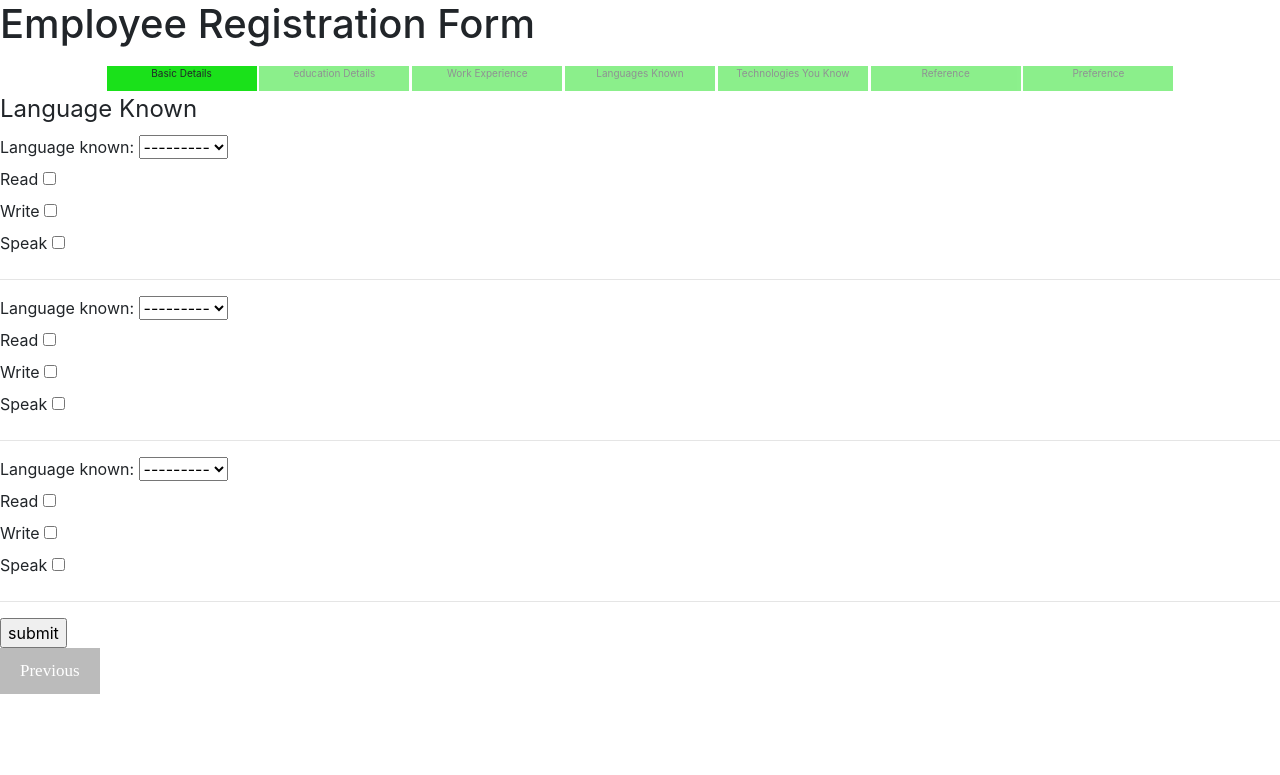
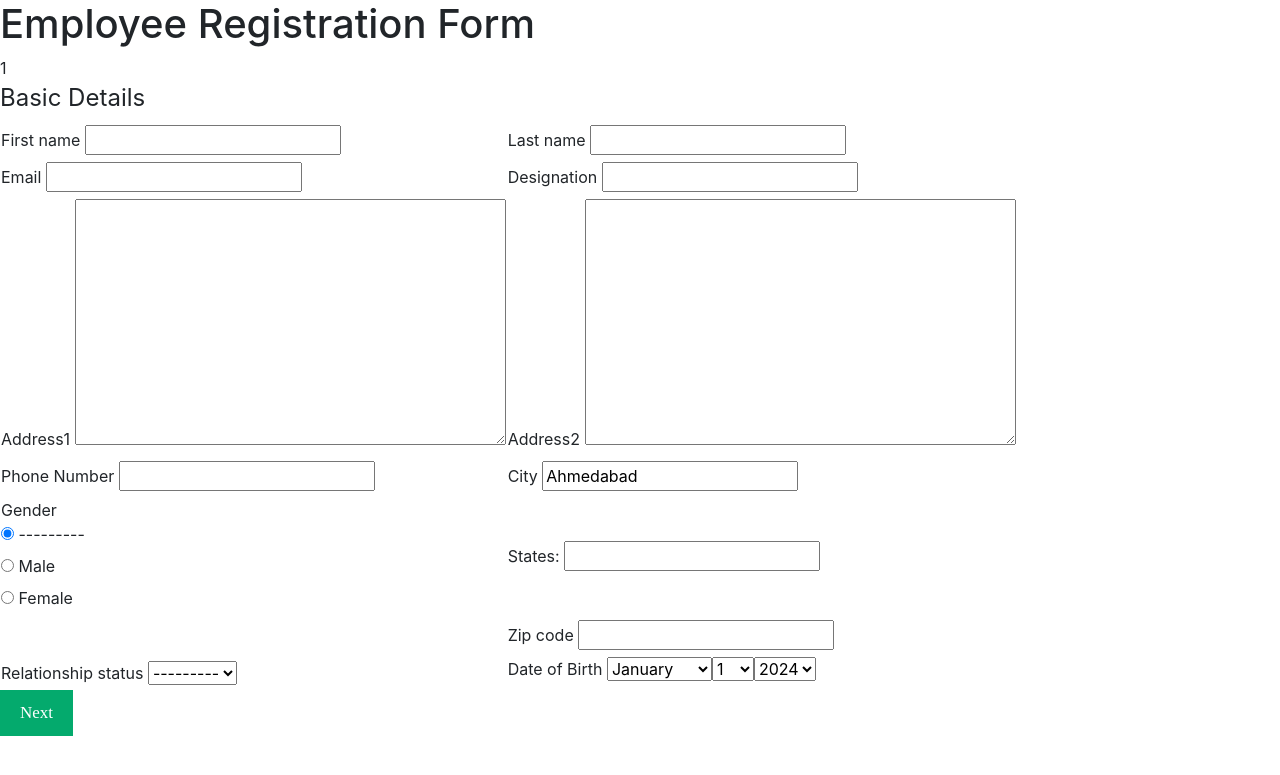
Before and after one commit to Ritesh-Coding/python3.0, a Django app: page /job-application-form/ in a window 1280 px wide. Shown: the top 775 px of the page. Run offline with Django 4.2, Linux system fonts and the light colour scheme; some libraries are stand-ins or nearby versions.

Commit message:
update job form

```diff
--- a/job_app_form/job_form/forms.py
+++ b/job_app_form/job_form/forms.py
@@ -96,6 +96,17 @@ class BasicDetailsForm(forms.ModelForm):
         'date_of_birth' : forms.SelectDateWidget(),
         'gender': forms.RadioSelect()
         }
+        def __init__(self, *args, **kwargs):
+        # Pop 'step' parameter from kwargs, defaulting to None if not present
+            step = kwargs.pop('step', None)
+
+            # Call the parent class's __init__ method
+            super().__init__(*args, **kwargs)
+
+            # Check if 'step' parameter is provided
+            if step is not None:
+                # Perform any initialization based on the step if needed
+                pass
 
 class EducationDetailsForm(forms.ModelForm):
     class Meta:
--- a/job_app_form/job_form/urls.py
+++ b/job_app_form/job_form/urls.py
@@ -6,4 +6,5 @@ urlpatterns= [
     path('login/',views.LoginForm,name='login'),
     path('logout/', views.user_logout, name='logout'),
     path('job-application-form/', views.EmployeeForm, name='employeeForm'),
+    path('job-application-form/<int:step>/', views.EmployeeForm, name='employeeForm'),
 ]
--- a/job_app_form/job_form/views.py
+++ b/job_app_form/job_form/views.py
@@ -7,48 +7,119 @@ from django.core.exceptions import ValidationError
 from django.contrib import messages,auth
 from django.contrib.sessions.models import Session
 from django.forms import modelformset_factory
-from .models import LanguageKnown
+from .models import LanguageKnown,TechnologiesKnown
 LanguageKnownFormSet = modelformset_factory(LanguageKnown, form=LanguagesForm, extra=3)
-def EmployeeForm(request):
-    # saveBasicDetails = BasicDetailsForm()
-    # saveEducationDetails = EducationDetailsForm()
-    # saveWorkExperience = WorkExperienceForm()
-    saveLanguagesKnown= LanguageKnownFormSet()
-    # saveTechnologiesForm = TechnologiesForm()
-    # saveReferenceForm = ReferenceForm()
-    # savePreferenceForm = PreferenceTableForm()
+TechnologyKnownFormSet = modelformset_factory(TechnologiesKnown,form =TechnologiesForm,extra = 4 )
+def EmployeeForm(request,step=1):
+    step = int(request.POST.get('step', 1))
+
     print("i am GET REQUEST")
     if request.method == "POST":
-        print("i am not valid")
-        # saveBasicDetails = BasicDetailsForm(request.POST)
-        # saveEducationDetails = EducationDetailsForm(request.POST)
-        # saveWorkExperience = WorkExperienceForm(request.POST)
-        saveLanguagesKnown = LanguageKnownFormSet(request.POST)
-        # saveTechnologiesForm = TechnologiesForm(request.POST)
-        # saveReferenceForm = ReferenceForm(request.POST)
-        # savePreferenceForm = PreferenceTableForm(request.POST)
-        if saveLanguagesKnown.is_valid():
-            # saveBasicDetails.save()
-            # saveEducationDetails.save()
-            # saveWorkExperience.save()
-            # saveLanguagesKnown.save()
-            # saveTechnologiesForm.save()
-            # saveReferenceForm.save()
-            # savePreferenceForm.save()
-            print(request.POST)
-            return redirect('login')
-        else:
-            saveBasic = saveLanguagesKnown.errors
-            print(saveBasic)
+
+        if step==1:
+            form_data_key = f'step_{step}_data'
+            form = BasicDetailsForm(request.POST)
+            if form.is_valid():
+                basic_details = form.cleaned_data
+                basic_details['date_of_birth'] = basic_details['date_of_birth'].isoformat()
+                request.session[form_data_key] = basic_details
+                print("STEP VALUE *****************************************************************************************",step)
+                form=EducationDetailsForm()
+                step=2
+
+        elif step==2:
+            form = EducationDetailsForm(request.POST)
+            form_data_key = f'step_{step}_data'
+            if form.is_valid():
+                request.session[form_data_key] = form.cleaned_data
+                form=WorkExperienceForm()
+                step=3
+            elif 'previous' in request.POST:
+                form_data_key = f'step_{step-1}_data'
+                form_data = request.session.get(form_data_key, {})
+                form = BasicDetailsForm(initial=form_data)
+                step=1
+
+        elif step==3:
+            form=WorkExperienceForm(request.POST)
+            form_data_key = f'step_{step}_data'
+            if form.is_valid():
+                request.session[form_data_key]=form.cleaned_data
+                form=LanguageKnownFormSet()
+                step=4
+            elif 'previous' in request.POST:
+                form_data_key = f'step_{step-1}_data'
+                form_data = request.session.get(form_data_key, {})
+                form = EducationDetailsForm(initial=form_data)
+                step=2
+        elif step==4:
+            form=LanguageKnownFormSet(request.POST)
+            form_data_key = f'step_{step}_data'
+            if form.is_valid():
+                request.session[form_data_key]=form.cleaned_data
+                form=LanguageKnownFormSet()
+                step=5
+            elif 'previous' in request.POST:
+                form_data_key = f'step_{step-1}_data'
+                form_data = request.session.get(form_data_key, {})
+                form = WorkExperienceForm(initial=form_data)
+                step=2
+        elif step==5:
+            form=TechnologyKnownFormSet(request.POST)
+            if form.is_valid():
+                request.session['technology_known_details']=form.cleaned_data
+                return redirect('job_form', step=6)
+            elif 'previous' in request.POST:
+                return redirect('job_form', step=4)
+        elif step==6:
+            form=ReferenceForm(request.POST)
+            if form.is_valid():
+                request.session['reference_details']=form.cleaned_data
+                return redirect('job_form', step=7)
+            elif 'previous' in request.POST:
+                return redirect('job_form', step=5)
+        elif step==7:
+            form=PreferenceTableForm(request.POST)
+
+            if 'previous' in request.POST:
+                return redirect('job_form', step=6)
+            elif form.is_valid():
+                basic_details = request.session.get('basic_details', {})
+                education_details = request.session.get('education_details', {})
+                work_experience_details = request.session.get('work_experience_details',{})
+                language_known_details = request.session.get('language_known_details',{})
+                technology_known_details = request.session.get('technology_known_details',{})
+                reference_details = request.session.get('reference_details',{})
+                print(basic_details)
+                print(education_details)
+                print(work_experience_details)
+                print(language_known_details)
+                print(technology_known_details)
+                print(reference_details)
+                return redirect('login')
+    else:
+            if step == 1:
+                form_data_key = f'step_{step}_data'
+                form_data = request.session.get(form_data_key, {})
+                form = BasicDetailsForm(initial=form_data)
+            elif step==2:
+                form_data_key = f'step_{step}_data'
+                form_data = request.session.get(form_data_key, {})
+                form = EducationDetailsForm()
+            elif step==3:
+                form = WorkExperienceForm()
+            elif step ==4:
+                form = LanguageKnownFormSet()
+            elif step ==5:
+                form = TechnologyKnownFormSet()
+            elif step ==6:
+                form = ReferenceForm()
+            elif step==7:
+                 form = PreferenceTableForm()
 
     context = {
-            # "basicDetailsForm" :saveBasicDetails,
-            # "educationDetailsForm" :saveEducationDetails,
-            # "workExperienceForm" : saveWorkExperience,
-            "languageForm":LanguageKnownFormSet(queryset=LanguageKnown.objects.none()),
-            # "technologyForm":saveTechnologiesForm,
-            # "referenceForm":saveReferenceForm,
-            # "preferenceForm":savePreferenceForm
+           'form': form,
+           'step': step,
     }
 
     return render(request,'job_form.html',context)
--- a/job_app_form/templates/job_form.html
+++ b/job_app_form/templates/job_form.html
@@ -6,8 +6,9 @@
 <form
      method="post" autocomplete="on" id="Form1">
 {% csrf_token %}
-
-<div class="stepIndicator">
+{{step}}
+<input type="hidden" name="step" value="{{ step }}">
+{% comment %} <div class="stepIndicator">
     <div class="step">Basic Details</div>
     <div class="step">education Details</div>
     <span class="step">Work Experience</span>
@@ -15,8 +16,9 @@
     <span class="step">Technologies You Know</span>
     <span class="step">Reference</span>
     <span class="step">Preference</span>
-  </div>
-    {% comment %} <div class="tab">
+  </div> {% endcomment %}
+  {% if step == 1 %}
+     <div class="tab">
     <fieldset id="basic_details">
         <table>
             <legend>Basic Details</legend>
@@ -24,33 +26,33 @@
                 <td>
 
                     <label for="firstname"> First name </label>
-                    {{basicDetailsForm.firstName}}
-                    {% if basicDetailsForm.errors.firstName %}
-                    <p>{{basicDetailsForm.errors.firstName}}</p>
+                    {{form.firstName}}
+                    {% if form.errors.firstName %}
+                    <p>{{form.errors.firstName}}</p>
                     {% endif %}
                 </td>
 
                 <td>
                     <label for="lastname"> Last name </label>
-                    {{basicDetailsForm.lastName}}
-                    {% if basicDetailsForm.errors.lastName %}
-                    <p>{{basicDetailsForm.errors.lastName}}</p>
+                    {{form.lastName}}
+                    {% if form.errors.lastName %}
+                    <p>{{form.errors.lastName}}</p>
                     {% endif %}
                 </td>
             </tr>
             <tr>
                 <td>
                     <label for="email"> Email </label>
-                    {{basicDetailsForm.email}}
-                    {% if basicDetailsForm.errors.email %}
-                    <p>{{basicDetailsForm.errors.email}}</p>
+                    {{form.email}}
+                    {% if form.errors.email %}
+                    <p>{{form.errors.email}}</p>
                     {% endif %}
                 </td>
                 <td>
                     <label for="Designation"> Designation </label>
-                    {{basicDetailsForm.designation}}
-                    {% if basicDetailsForm.errors.designation %}
-                    <p>{{basicDetailsForm.errors.designation}}</p>
+                    {{form.designation}}
+                    {% if form.errors.designation %}
+                    <p>{{form.errors.designation}}</p>
                     {% endif %}
                 </td>
 
@@ -58,16 +60,16 @@
             <tr>
                 <td>
                     <label for="Address1"> Address1 </label>
-                    {{basicDetailsForm.address1}}
-                    {% if basicDetailsForm.errors.address1 %}
-                    <p>{{basicDetailsForm.errors.address1}}</p>
+                    {{form.address1}}
+                    {% if form.errors.address1 %}
+                    <p>{{form.errors.address1}}</p>
                     {% endif %}
                 </td>
                 <td>
                     <label for="Address2"> Address2 </label>
-                    {{basicDetailsForm.address2}}
-                    {% if basicDetailsForm.errors.address2 %}
-                    <p>{{basicDetailsForm.errors.address2}}</p>
+                    {{form.address2}}
+                    {% if form.errors.address2 %}
+                    <p>{{form.errors.address2}}</p>
                     {% endif %}
                 </td>
             </tr>
@@ -75,32 +77,32 @@
             <tr>
                 <td>
                     <label for="Phone"> Phone Number </label>
-                    {{basicDetailsForm.phone}}
-                    {% if basicDetailsForm.errors.phone %}
-                    <p>{{basicDetailsForm.errors.phone}}</p>
+                    {{form.phone}}
+                    {% if form.errors.phone %}
+                    <p>{{form.errors.phone}}</p>
                     {% endif %}
                 </td>
                 <td>
                     <label for="City"> City </label>
-                    {{basicDetailsForm.cities}}
-                    {% if basicDetailsForm.errors.cities %}
-                    <p>{{basicDetailsForm.errors.cities}}</p>
+                    {{form.cities}}
+                    {% if form.errors.cities %}
+                    <p>{{form.errors.cities}}</p>
                     {% endif %}
                 </td>
             </tr>
             <tr rowspan="2">
                 <td>
                     Gender
-                    {{basicDetailsForm.gender}}
-                    {% if basicDetailsForm.errors.gender %}
-                    <p>{{basicDetailsForm.errors.gender}}</p>
+                    {{form.gender}}
+                    {% if form.errors.gender %}
+                    <p>{{form.errors.gender}}</p>
                     {% endif %}
                 </td>
                 <td>
                     <label for="states">States:</label>
-                    {{basicDetailsForm.states}}
-                    {% if basicDetailsForm.errors.states %}
-                    <p>{{basicDetailsForm.errors.states}}</p>
+                    {{form.states}}
+                    {% if form.errors.states %}
+                    <p>{{form.errors.states}}</p>
                     {% endif %}
                 </td>
             </tr>
@@ -108,9 +110,9 @@
                 <td></td>
                 <td>
                     <label for="Zipcode"> Zip code </label>
-                    {{basicDetailsForm.zip}}
-                    {% if basicDetailsForm.errors.zip %}
-                    <p>{{basicDetailsForm.errors.zip}}</p>
+                    {{form.zip}}
+                    {% if form.errors.zip %}
+                    <p>{{form.errors.zip}}</p>
                     {% endif %}
                 </td>
             </tr>
@@ -118,24 +120,26 @@
             <tr>
                 <td>
                     Relationship status
-                    {{basicDetailsForm.relationship}}
-                    {% if basicDetailsForm.errors.relationship %}
-                    <p>{{basicDetailsForm.errors.relationship}}</p>
+                    {{form.relationship}}
+                    {% if form.errors.relationship %}
+                    <p>{{form.errors.relationship}}</p>
                     {% endif %}
                 </td>
                 <td>
                     <label for="dateofbirth"> Date of Birth</label>
-                    {{basicDetailsForm.date_of_birth}}
-                    {% if basicDetailsForm.errors.date_of_birth %}
-                    <p>{{basicDetailsForm.errors.date_of_birth}}</p>
+                    {{form.date_of_birth}}
+                    {% if form.errors.date_of_birth %}
+                    <p>{{form.errors.date_of_birth}}</p>
                     {% endif %}
                 </td>
             </tr>
 
         </table>
     </fieldset>
+    <button type="submit">Next</button>
 </div>
 
+{% elif step == 2 %}
  <div class="tab">
     <fieldset>
         <legend>Educational Details</legend>
@@ -143,68 +147,73 @@
         <input type="button" onclick="subtractRows()" value="-"></button>
         <table id="education_table" class="table">
             <tbody id="education_body">
-                {% if educationDetailsForm.errors.name_of_board %}
-                <p>{{educationDetailsForm.errors.name_of_board}}</p>
+                {% if form.errors.name_of_board %}
+                <p>{{form.errors.name_of_board}}</p>
             {% endif %}
-            {% if educationDetailsForm.errors.passing_year %}
-                        <p>{{educationDetailsForm.errors.passing_year}}</p>
+            {% if form.errors.passing_year %}
+                        <p>{{form.errors.passing_year}}</p>
                     {% endif %}
-                    {% if educationDetailsForm.errors.percentage %}
-                    <p>{{educationDetailsForm.errors.percentage}}</p>
+                    {% if form.errors.percentage %}
+                    <p>{{form.errors.percentage}}</p>
                 {% endif %}
                 <tr id="dynamic_row">
                     <td>
                         <label class="label" for="board_name">Name of Board</label>
-                        {{educationDetailsForm.name_of_board}}
+
+                        {{form.name_of_board}}
 
                         <label class="label" for="passing_year">Passing Year</label>
-                        {{educationDetailsForm.passing_year}}
+                        {{form.passing_year}}
 
                         <label class="label" for="percentage">Percentage</label>
-                        {{educationDetailsForm.percentage}}
+                        {{form.percentage}}
 
                     </td>
                 </tr>
             </tbody>
         </table>
     </fieldset>
-    </div> {% endcomment %}
-
- {% comment %} <div class="tab">
+    <button type="submit" name="previous">Previous</button>
+        <button type="submit">Next</button>
+    </div>
+{% elif step == 3 %}
+ <div class="tab">
     <fieldset>
         <legend>Work Experience</legend>
         <input type="button" onclick="experience_addRow()" value="+"></button>
         <input type="button" onclick="subtractRows1()" value="-"></button>
         <table id="workExperienceTable" class="table">
             <tbody id="workExperienceBody">
-                {% if workExperienceForm.errors.company_name %}
-                <p>{{workExperienceForm.errors.company_name}}</p>
+                {% if form.errors.company_name %}
+                <p>{{form.errors.company_name}}</p>
             {% endif %}
-            {% if workExperienceForm.errors.designation %}
-                        <p>{{workExperienceForm.errors.designation}}</p>
+            {% if form.errors.designation %}
+                        <p>{{form.errors.designation}}</p>
                     {% endif %}
-                    {% if workExperienceForm.errors.from1 %}
-                    <p>{{workExperienceForm.errors.from1}}</p>
+                    {% if form.errors.from1 %}
+                    <p>{{form.errors.from1}}</p>
                 {% endif %}
-                {% if workExperienceForm.errors.to1 %}
-                    <p>{{workExperienceForm.errors.to1}}</p>
+                {% if form.errors.to1 %}
+                    <p>{{form.errors.to1}}</p>
                 {% endif %}
                 <tr id="dynamic_row_Experience">
                     <td>
                         <label class="label" for="company_name">Company Name</label>
-                        {{workExperienceForm.company_name}}
+                        {{form.company_name}}
                         <label class="label" for="designation1">Designation</label>
-                        {{workExperienceForm.designation}}
+                        {{form.designation}}
                         <label class="label" for="from1">From</label>
-                        {{workExperienceForm.from1}}
+                        {{form.from1}}
                         <label class="label" for="to1">To</label>
-                        {{workExperienceForm.to1}}
+                        {{form.to1}}
                     </td>
                 </tr>
             </tbody>
         </table>
     </fieldset>
-</div> {% endcomment %}
+    <button type="submit" name="previous">Previous</button>
+        <button type="submit">Next</button>
+</div>
 
 <div class="tab">
     <fieldset>
@@ -258,34 +267,56 @@
         <hr>
     {% endfor %}
 </fieldset>
+<button type="submit" name="previous">Previous</button>
+<button type="submit">Next</button>
 </div>
-{% comment %}
+
 <div class="tab">
     <fieldset>
         <legend>
             Technologies You Know
         </legend>
+        {{ technologyForm.management_form }}
+        {% if technologyForm.errors.technologies_known %}
+        {{technologyForm.errors.technologies_known}}
+        {%endif%}
+        {% if technologyForm.errors.level_of_expertise %}
+        {{technologyForm.errors.level_of_expertise}}
+        {%endif%}
+        <table>
+            {% for form in technologyForm %}
+            {{ form.non_field_errors }}
              <div>
                 <tr>
                     <td>
-                    {{technologyForm.technologies_known}}
-                    {{technologyForm.level_of_expertise}}
+                        {{ form.technologies_known }}
+                        {% if form.technologies_known.errors %}
+                        <ul class="errorlist">
+                            {% for error in form.technologies_known.errors %}
+                                <li>{{ error }}</li>
+                            {% endfor %}
+                        </ul>
+                    {% endif %}
                     </td>
-                <br>
                     <td>
-                    {{technologyForm.technologies_known}}
-                    {{technologyForm.level_of_expertise}}
-                </td>
-                <br>
-                <td>
-                    {{technologyForm.technologies_known}}
-                    {{technologyForm.level_of_expertise}}
+                        {{ form.level_of_expertise }}
+                        {% if form.level_of_expertise.errors %}
+                        <ul class="errorlist">
+                            {% for error in form.level_of_expertise.errors %}
+                                <li>{{ error }}</li>
+                            {% endfor %}
+                        </ul>
+                        {%endif%}
                     </td>
                 </tr>
+            </div>
+            {% endfor %}
+        </table>
+    </fieldset>
+    <button type="submit" name="previous">Previous</button>
+        <button type="submit">Next</button>
+</div>
 
-        </div>
-        </fieldset>
-    </div>
 
  <div class="tab">
     <fieldset>
@@ -294,6 +325,15 @@
         <input type="button" onclick="subtractRows2()" value="-"></button>
         <table id="referenceTable" class="table">
             <tbody id="referenceBody">
+                {% if referenceForm.errors.name %}
+                <p>{{referenceForm.errors.name}}</p>
+            {% endif %}
+            {% if referenceForm.errors.contact_no %}
+                        <p>{{referenceForm.errors.contact_no}}</p>
+                    {% endif %}
+                    {% if referenceForm.errors.Relation %}
+                    <p>{{referenceForm.errors.Relation}}</p>
+                {% endif %}
                 <tr id="dynamic_row">
                     <td>
 
@@ -308,6 +348,8 @@
             </tbody>
         </table>
         </fieldset>
+        <button type="submit" name="previous">Previous</button>
+        <button type="submit">Next</button>
 </div>
 
 <div class="tab">
@@ -343,15 +385,17 @@
                 </tr>
             </table>
         </fieldset>
-
-</div>   {% endcomment %}
-<input type="submit" value="submit" id="submitButton" onclick="SubmitForm()">
+        <button type="submit" name="previous">Previous</button>
+        <button type="submit">Submit</button>
+</div>
+{% comment %} <input type="submit" value="submit" id="submitButton" onclick="SubmitForm()">
  <div style="overflow:auto;">
 
               <button type="button" id="prevBtn" onclick="nextPrev(-1)">Previous</button>
               <button type="button" id="nextBtn" onclick="nextPrev(1)">Next</button>
 
-          </div>
+          </div> {% endcomment %}
+          {% endif %}
 </form>
 <script>
      var currentTab = 0; // Current tab is set to be the first tab (0)
@@ -496,14 +540,14 @@
                  var cell1=document.createElement('td')
                  var label1 = document.createElement('label')
                  label1.setAttribute("class","label")
-                 label1.setAttribute("for","reference_name")
+                 label1.setAttribute("for","id_name")
                  label1.textContent='Name'
                  cell1.appendChild(label1)
 
 
                  var input= document.createElement('input')
-                   input.setAttribute("id","reference_name")
-                 input.setAttribute("name","reference_name")
+                   input.setAttribute("id","id_name")
+                 input.setAttribute("name","name")
                  input.setAttribute("class","reference")
                  input.setAttribute("type","text")
                  cell1.appendChild(input)
@@ -514,12 +558,12 @@
 
                  var label2 = document.createElement('label')
                  label2.setAttribute("class","label")
-                 label2.setAttribute("for","contact_no")
+                 label2.setAttribute("for","id_contact_no")
                  label2.textContent='Contact No'
                  cell1.appendChild(label2)
 
                  var input2= document.createElement('input')
-                   input2.setAttribute("id","contact_no")
+                   input2.setAttribute("id","id_contact_no")
                  input2.setAttribute("name","contact_no")
                  input2.setAttribute("class","reference")
                  input2.setAttribute("type","text")
@@ -528,13 +572,13 @@
 
                  var label_31 = document.createElement('label')
                  label_31.setAttribute("class","label")
-                 label_31.setAttribute("for","reference_relation")
+                 label_31.setAttribute("for","id_Relation")
                  label_31.textContent='Reference Relation'
                  cell1.appendChild(label_31)
 
                  var input_31= document.createElement('input')
-                   input_31.setAttribute("id","reference_relation")
-                 input_31.setAttribute("name","reference_relation")
+                   input_31.setAttribute("id","id_Relation")
+                 input_31.setAttribute("name","Relation")
                  input_31.setAttribute("class","reference")
                  input_31.setAttribute("type","text")
 
```
Lines whose indentation alone changed are shown as unchanged.
